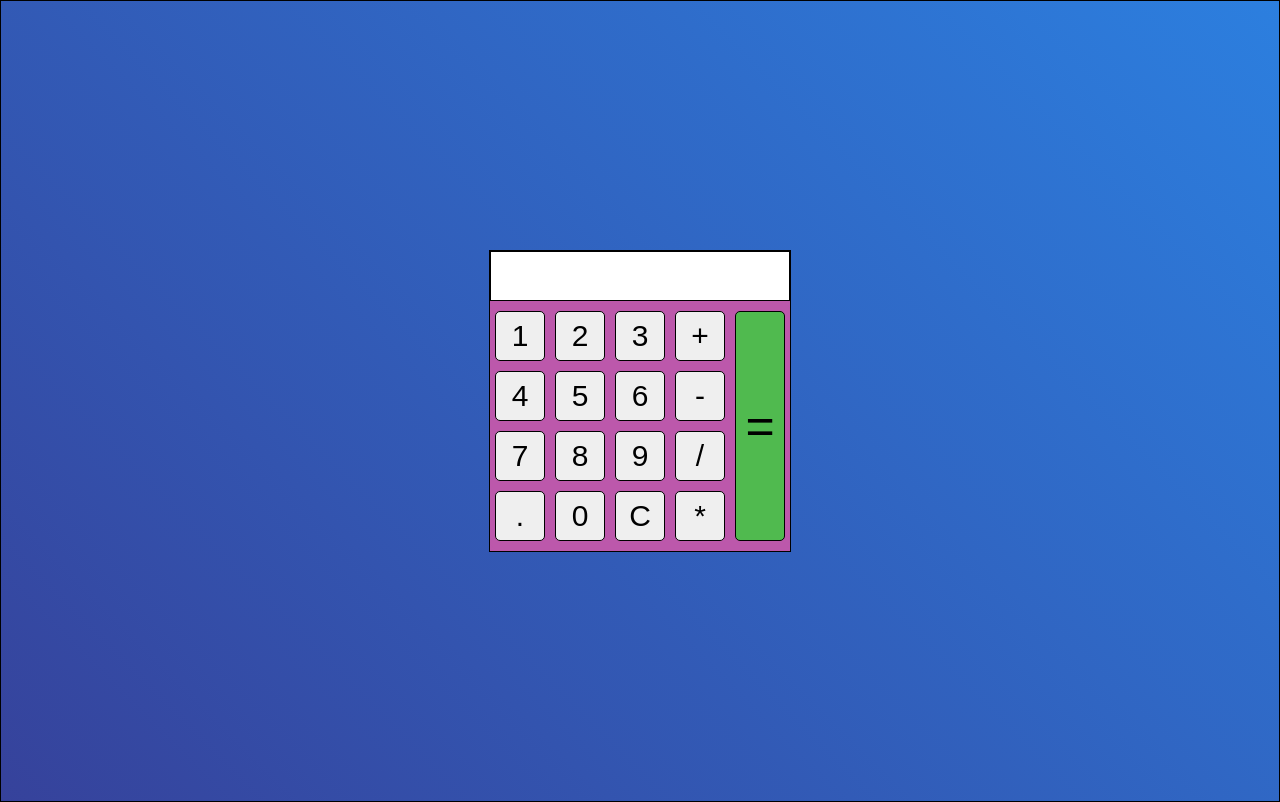
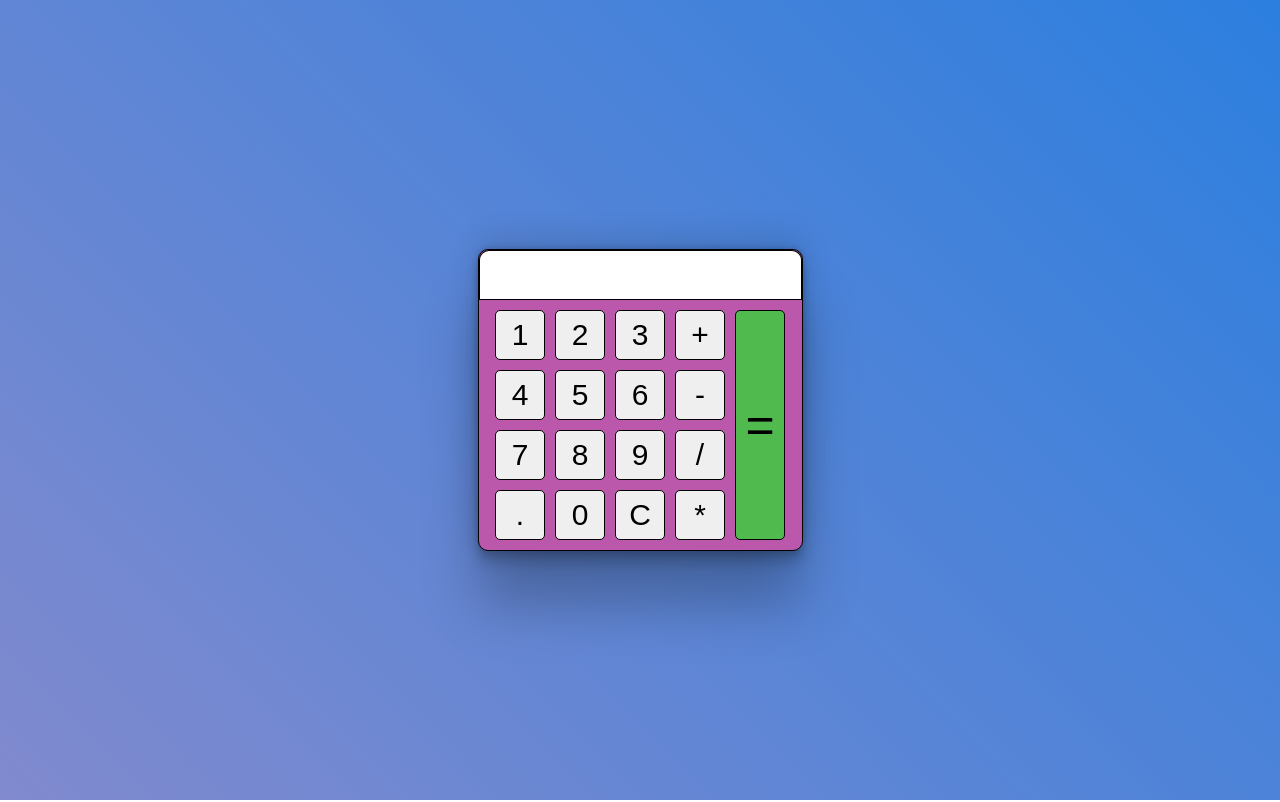
Before and after one commit to sanchezzfacu/calculadora-vanillaJS, a website with bundled scripts: page index.html in a window 1280 px wide. Built offline with nearby package versions, Linux system fonts and the light colour scheme.

Commit message:
subida la img y pequeños cambios css

```diff
--- a/index.css
+++ b/index.css
@@ -9,8 +9,7 @@ body {
     align-items: center;
     justify-content: center;
     flex-direction: column;
-    border: 1px solid #000;
-    background: linear-gradient(45deg, #36429b, #2c7fdf );
+    background: linear-gradient(45deg, #818ace, #2c7fdf );
 }
 
 .input {
@@ -18,18 +17,24 @@ body {
     flex-direction: column;
 }
 
+
+
 #input2 {
     outline: none;
     text-align: right;
     font-size: 13px;
     padding-top: 3px;
+    padding-right: 5px;
     letter-spacing: 2px;
-    border: 1px solid #000;
+    border: 0.5px solid #000;
     border-bottom: none;
+    border-top-left-radius: 10px;
+    border-top-right-radius: 10px;
+    width: 316px;
 }
 
 #input {
-    border: 1px solid #000;
+    border: 0.5px solid #000;
     height: 30px;
     text-align: right;
     padding-right: 10px;
@@ -69,7 +74,6 @@ body {
     display: flex;
     align-items: center;
     justify-content: center;
-    background-color: #bc58ab;
     border-radius: 10px;
 }
 
@@ -81,6 +85,8 @@ body {
 .calculator-container {
     background-color: #bc58ab;
     border: 1px solid #000;
+    border-radius: 10px;
+    box-shadow: rgba(0, 0, 0, 0.25) 0px 54px 55px, rgba(0, 0, 0, 0.12) 0px -12px 30px, rgba(0, 0, 0, 0.12) 0px 4px 6px, rgba(0, 0, 0, 0.17) 0px 12px 13px, rgba(0, 0, 0, 0.09) 0px -3px 5px;
 }
 
 .equal-button button {
```
Also changed, not shown: calculadora.png (added).
